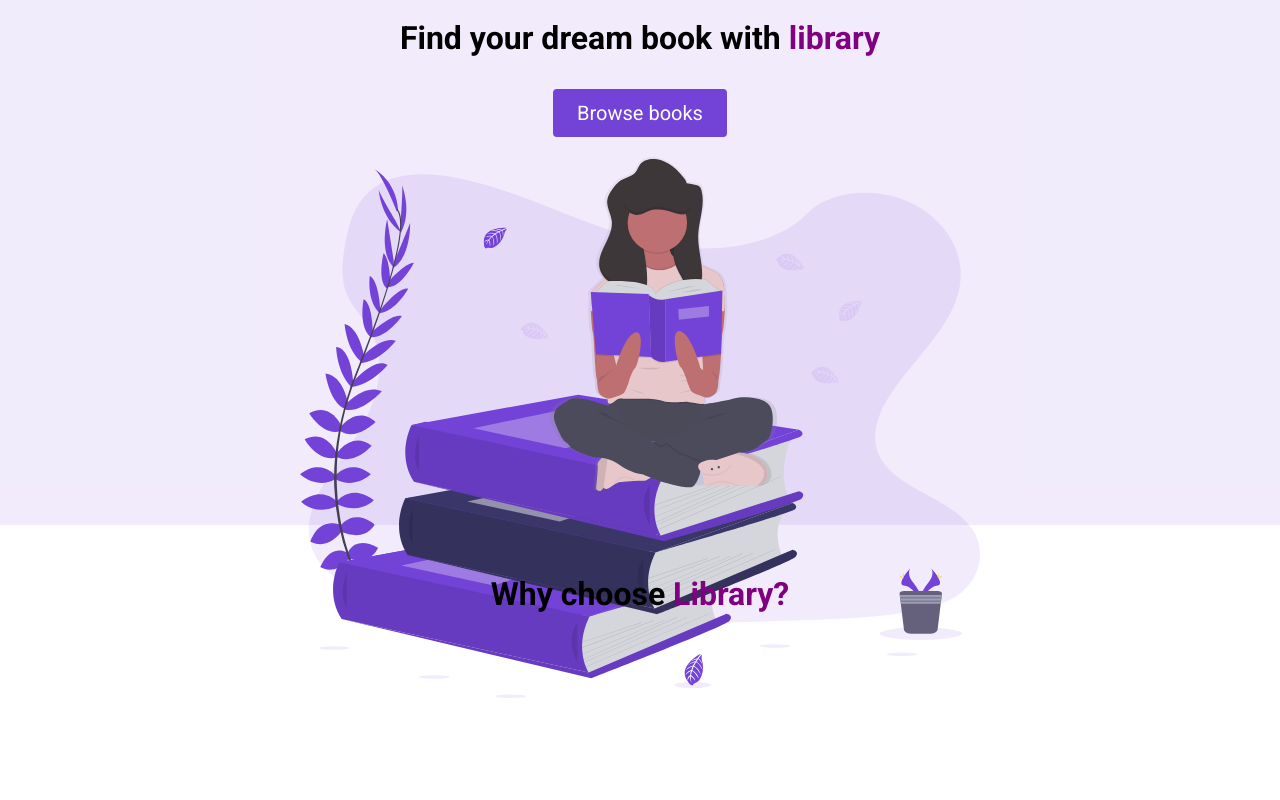
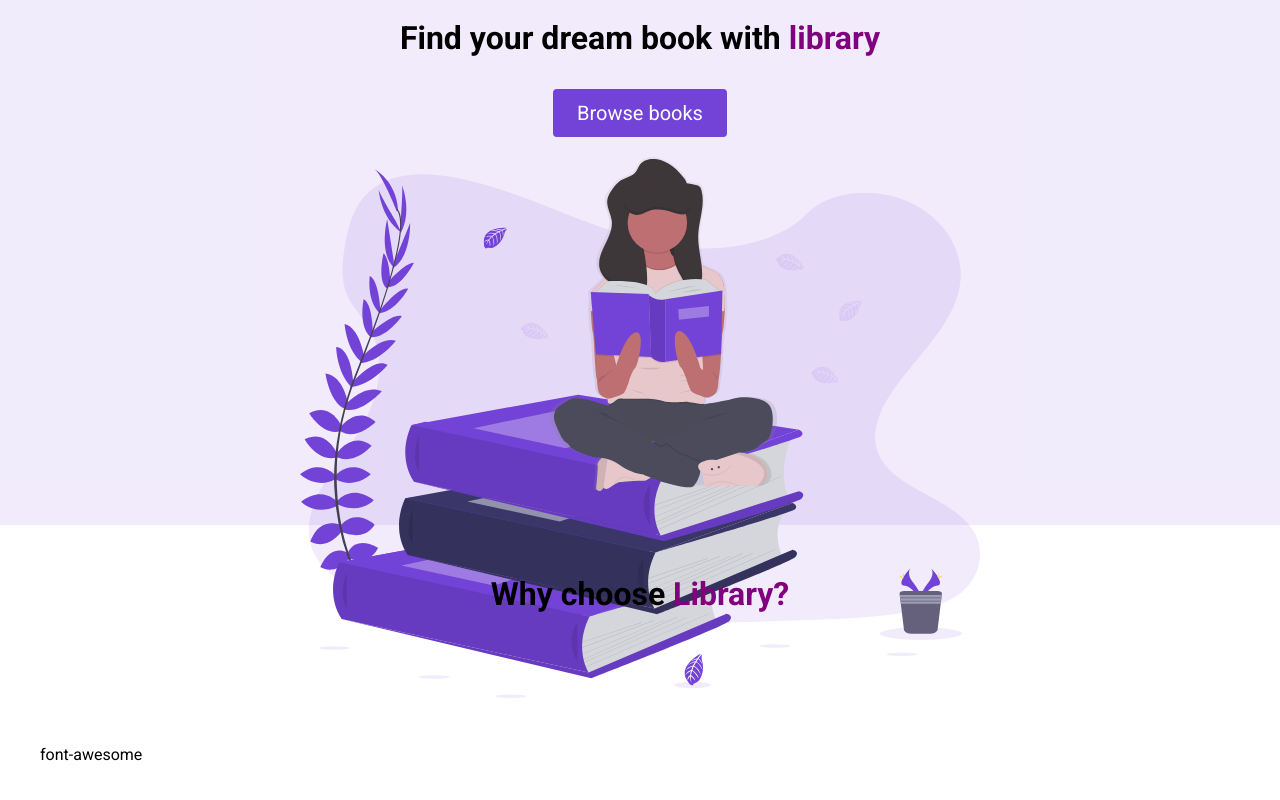
Before and after one commit to Doneesa/FES-Library, a plain HTML site: page index.html in a window 1280 px wide. Shown: the part 275-1075 px from the top of the page. Drawn offline with Linux system fonts and the light colour scheme.

Commit message:
progress to font-awesome

```diff
--- a/index.html
+++ b/index.html
@@ -49,7 +49,7 @@
     <section id="features">
       <div class="container">
         <div class="row">
-          <div></div>
+          <div>font-awesome</div>
         </div>
       </div>
     </section>
```
